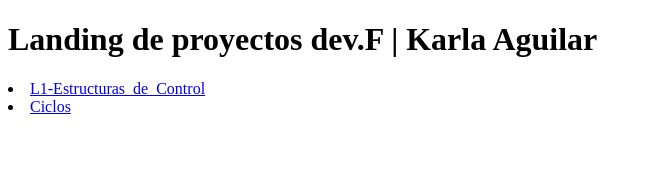
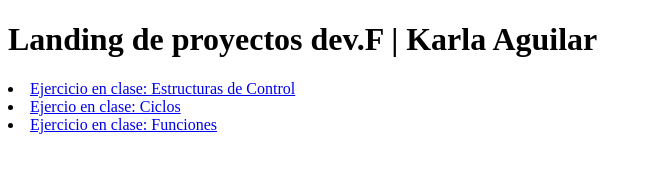
Before and after one commit to Karla-AgCRZ/M3-Intro_JavaScript, a plain HTML site: page index.html in a window 1280 px wide. Shown: the whole page, without its empty margins (0-652 px from the left). Drawn offline with Linux system fonts and the light colour scheme.

Commit message:
Anexo de la lección 3 ejercicio en clase de funciones al menú general de mis proyectos donde se despliega la página pública en GitHub para adjuntar la evidencia de mis entregables con la liga pública :white_check_mark:

```diff
--- a/index.html
+++ b/index.html
@@ -10,12 +10,17 @@
     <div>
         <li>
             <a href="./L1-Estructuras_de_Control/index.html">
-            L1-Estructuras_de_Control
+            Ejercicio en clase: Estructuras de Control
             </a>
         </li>
         <li>
             <a href="./L2-Ciclos/index.html">
-                Ciclos
+                Ejercio en clase: Ciclos
+            </a>
+        </li>
+        <li>
+            <a href="./L3-Funciones/index.html">
+                Ejercicio en clase: Funciones
             </a>
         </li>
     </div>
```
